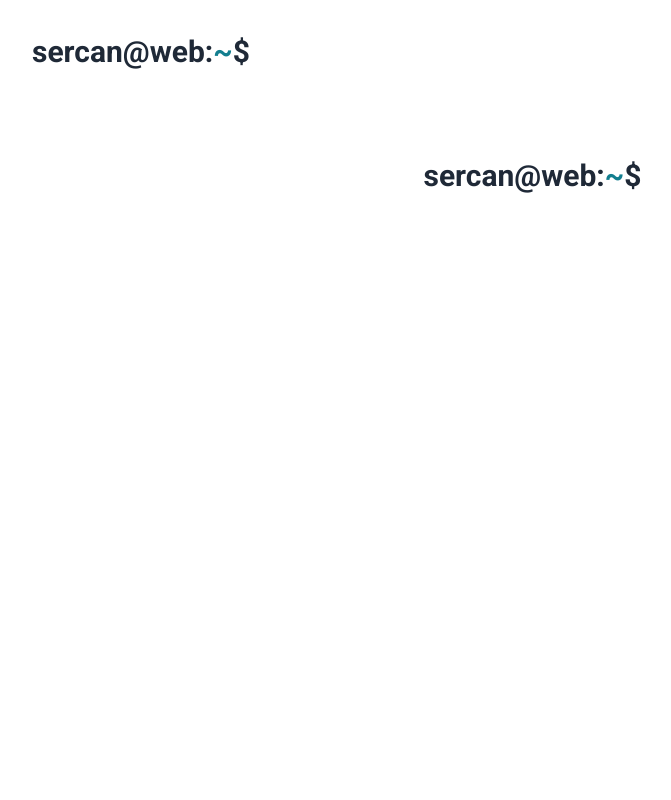
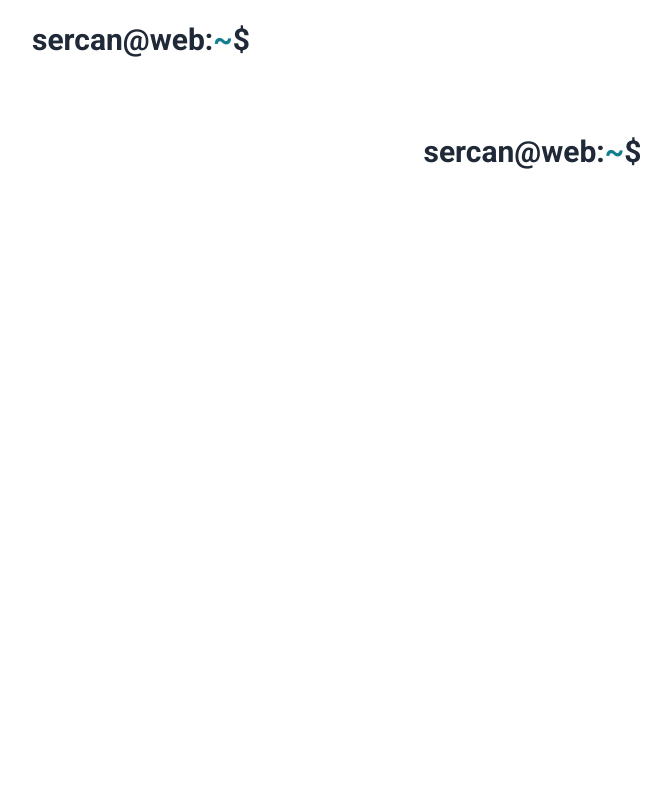
Before and after one commit to sercanio/homepage, a Next.js app: page /layout in a window 1280 px wide. Shown: the top 800 px of the page, without its empty margins (100-771 px from the left). Built offline with nearby package versions, Linux system fonts and the light colour scheme.

Commit message:
Change layout padding from top

```diff
--- a/pages/layout.tsx
+++ b/pages/layout.tsx
@@ -7,7 +7,7 @@ const Layout = ({ children, className }: LayoutChildrenProps) => {
   return (
     <>
       <div
-        className={`${className} flex flex-col gap-12 justify-center bg-skin-base dark:bg-skin-dark text-skin-base dark:text-skin-dark color-transition min-w-fit pt-4`}
+        className={`${className} flex flex-col gap-12 justify-center bg-skin-base dark:bg-skin-dark text-skin-base dark:text-skin-dark color-transition min-w-fit pt-1`}
       >
         <Header />
         <Main className="max-w-5xl mx-auto">{children}</Main>
```
